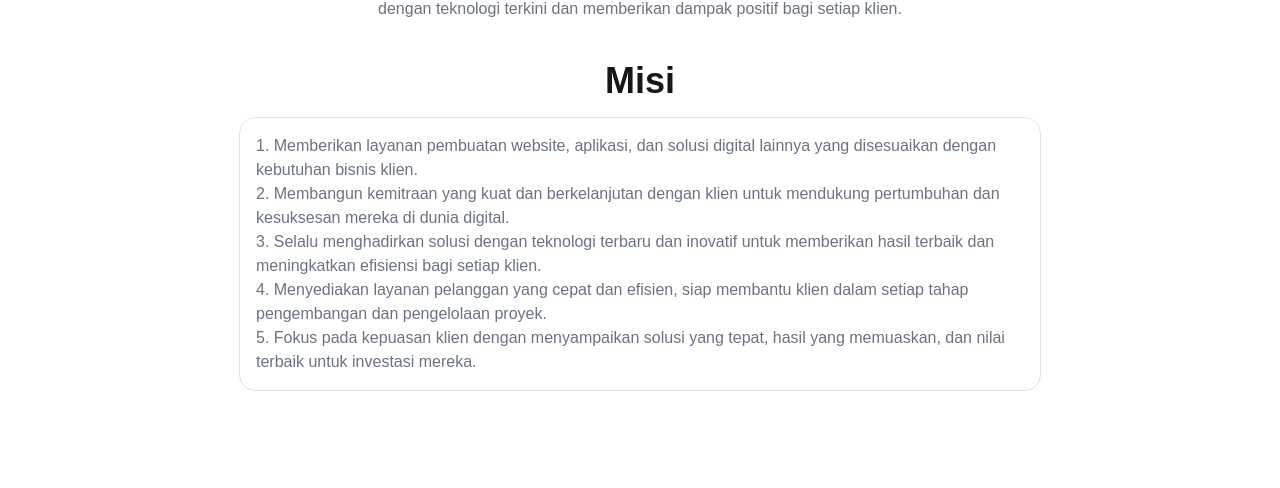
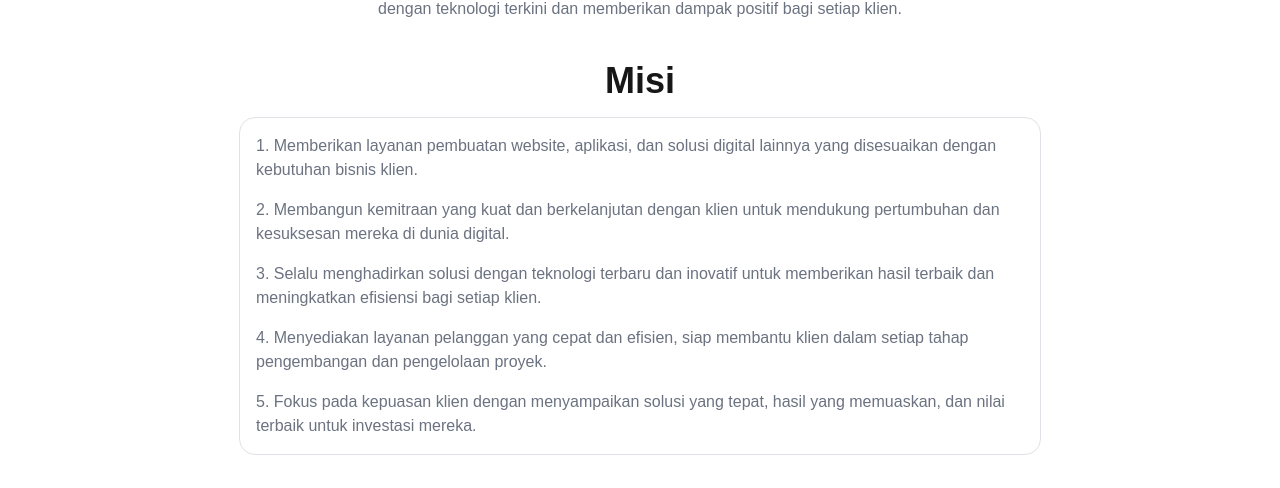
Before and after one commit to dystianen/new-portfolio, a Next.js app: page /about-us in a window 1280 px wide. Shown: the part 1051-1539 px from the top of the page. Built offline with nearby package versions, Linux system fonts and the light colour scheme.

Commit message:
test image

```diff
--- a/app/about-us/page.tsx
+++ b/app/about-us/page.tsx
@@ -10,7 +10,7 @@ export default function AboutUs() {
   return (
     <>
       <section className="tw-mt-32">
-        <Flex gap={40} direction={'column'} h={{ base: '90dvh', md: '100dvh' }}>
+        <Flex gap={40} direction={'column'} h={{ base: '90vh', md: '100dvh' }}>
           <Container size={'xl'}>
             <h1 className="tw-text-3xl md:tw-text-6xl lg:tw-text-8xl tw-text-center tw-tracking-[0.4em]">
               BAGIWEBSITE
@@ -61,7 +61,7 @@ export default function AboutUs() {
             <Flex direction={'column'} align={'center'} mb={40} gap={16}>
               <h1 className="tw-text-2xl md:tw-text-4xl tw-text-center tw-font-semibold">Misi</h1>
               <Card withBorder radius={'lg'}>
-                <ol className="tw-max-w-3xl tw-text-gray-500">
+                <ol className="tw-max-w-3xl tw-text-gray-500 tw-flex tw-flex-col tw-gap-4">
                   <li>
                     1. Memberikan layanan pembuatan website, aplikasi, dan solusi digital lainnya
                     yang disesuaikan dengan kebutuhan bisnis klien.
--- a/app/portfolio/page.tsx
+++ b/app/portfolio/page.tsx
@@ -10,7 +10,7 @@ export default function AboutUs() {
   return (
     <>
       <section className="tw-mt-32">
-        <Flex gap={40} direction={'column'} h={{ base: '90dvh', md: '95dvh' }}>
+        <Flex gap={40} direction={'column'} h={{ base: '90vh', md: '95dvh' }}>
           <Container size={'xl'}>
             <h1 className="tw-text-4xl md:tw-text-6xl lg:tw-text-8xl tw-text-center tw-tracking-[0.4em]">
               PORTFOLIO
```
